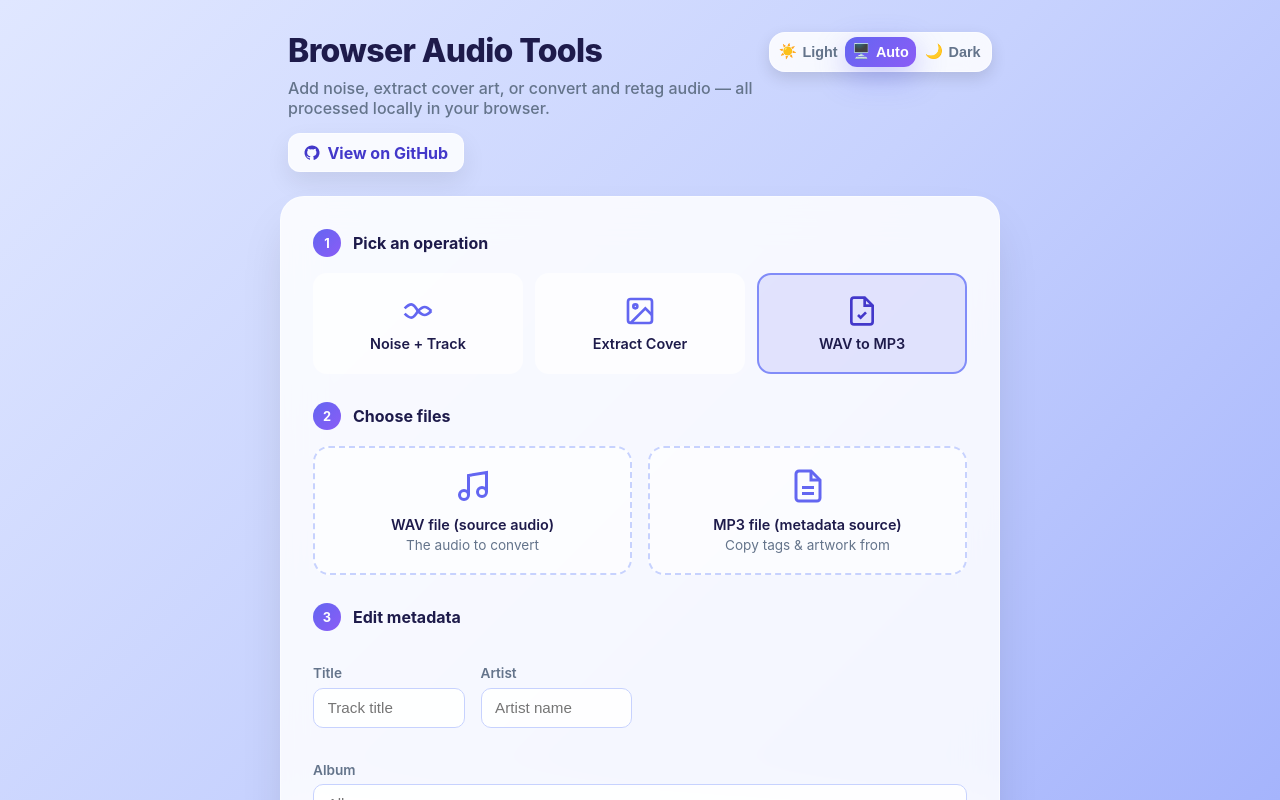
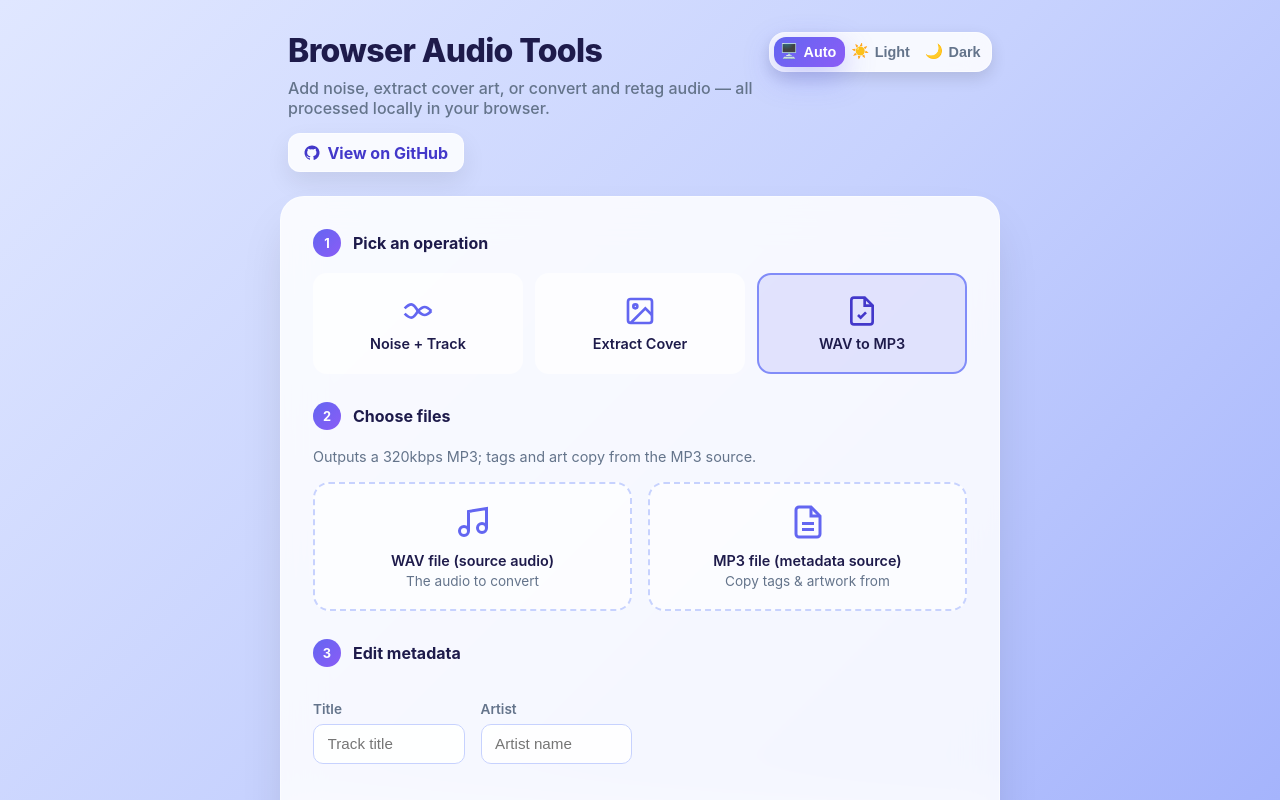
Before and after one commit to D3SOX/browser-audio-tools, a React (Vite) app: page / in a window 1280 px wide. Both pictures are taken after a click on the label "WAV to MP3". Shown: the top 800 px of the page. Built offline with nearby package versions, Linux system fonts and the light colour scheme.

Commit message:
fix: reorder theme toggle options, add output hint for wav conversion

```diff
--- a/src/frontend/App.tsx
+++ b/src/frontend/App.tsx
@@ -65,8 +65,8 @@ function useTheme() {
 
 function ThemeToggle({ theme, setTheme }: { theme: Theme; setTheme: (t: Theme) => void }) {
   const options: { value: Theme; icon: string; label: string }[] = [
+    { value: "system", icon: "🖥️", label: "Auto" },
     { value: "light", icon: "☀️", label: "Light" },
-    { value: "system", icon: "🖥️", label: "Auto" },
     { value: "dark", icon: "🌙", label: "Dark" },
   ];
 
@@ -430,6 +430,7 @@ export default function App() {
                   <span className="step-number">2</span>
                   Choose files
                 </h2>
+                <p className="hint">Outputs a 320kbps MP3; tags and art copy from the MP3 source.</p>
                 <div className="convert-files-grid">
                   {/* WAV File Picker */}
                   <div
```
